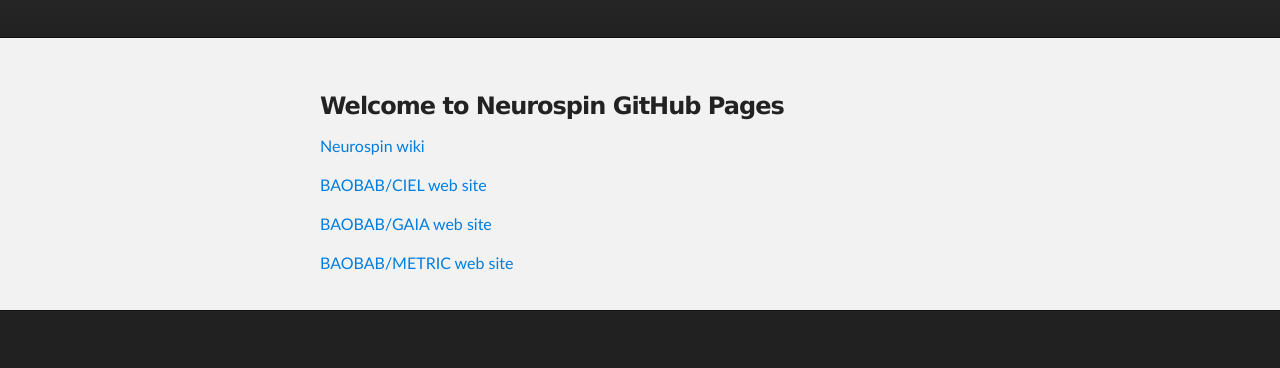
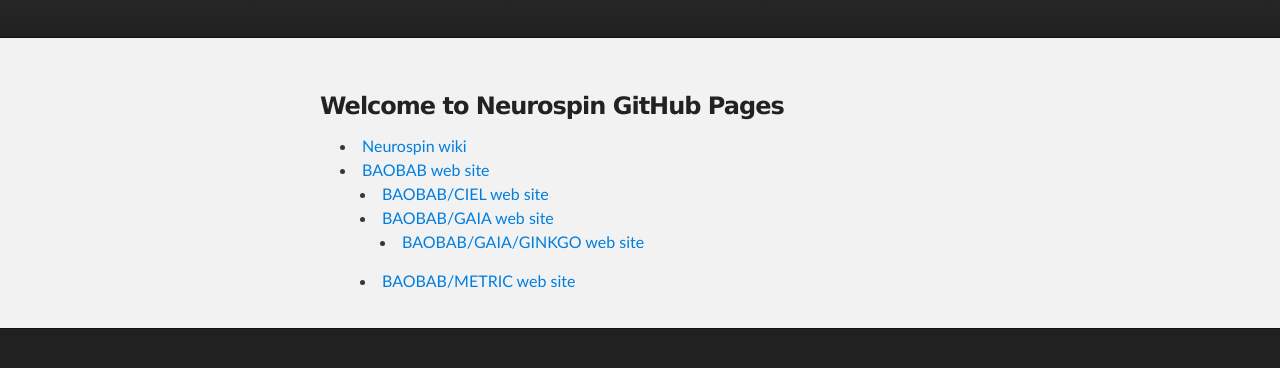
Before and after one commit to neurospin/neurospin.github.io, a plain HTML site: page index.html in a window 1280 px wide. Shown: the part 136-504 px from the top of the page. Drawn offline with Linux system fonts and the light colour scheme.

Commit message:
Add more pages

```diff
--- a/index.html
+++ b/index.html
@@ -29,10 +29,30 @@
       <section id="main_content" class="inner">
         <h3>Welcome to Neurospin GitHub Pages</h3>
 
-<p><a href="http://www.neurospin-wiki.org/">Neurospin wiki</a></p>
-<p><a href="http://ciel.neurospin.fr/">BAOBAB/CIEL web site</a></p>
-<p><a href="http://gaia.neurospin.fr/">BAOBAB/GAIA web site</a></p>
-<p><a href="http://metric.neurospin.fr/">BAOBAB/METRIC web site</a></p>
+<ul>
+  <li>
+    <a href="http://www.neurospin-wiki.org/">Neurospin wiki</a>
+  </li>
+  <li>
+    <a href="http://baobab.neurospin.fr/">BAOBAB web site</a>
+    <ul>
+      <li>
+        <a href="http://ciel.neurospin.fr/">BAOBAB/CIEL web site</a>
+      </li>
+      <li>
+        <a href="http://gaia.neurospin.fr/">BAOBAB/GAIA web site</a>
+        <ul>
+          <li>
+            <a href="http://ginkgo.neurospin.fr/">BAOBAB/GAIA/GINKGO web site</a>
+          </li>
+        </ul>
+      </li>
+      <li>
+        <a href="http://metric.neurospin.fr/">BAOBAB/METRIC web site</a>
+      </li>
+    </ul>
+  </li>
+</p>
 
   </body>
 </html>
```
